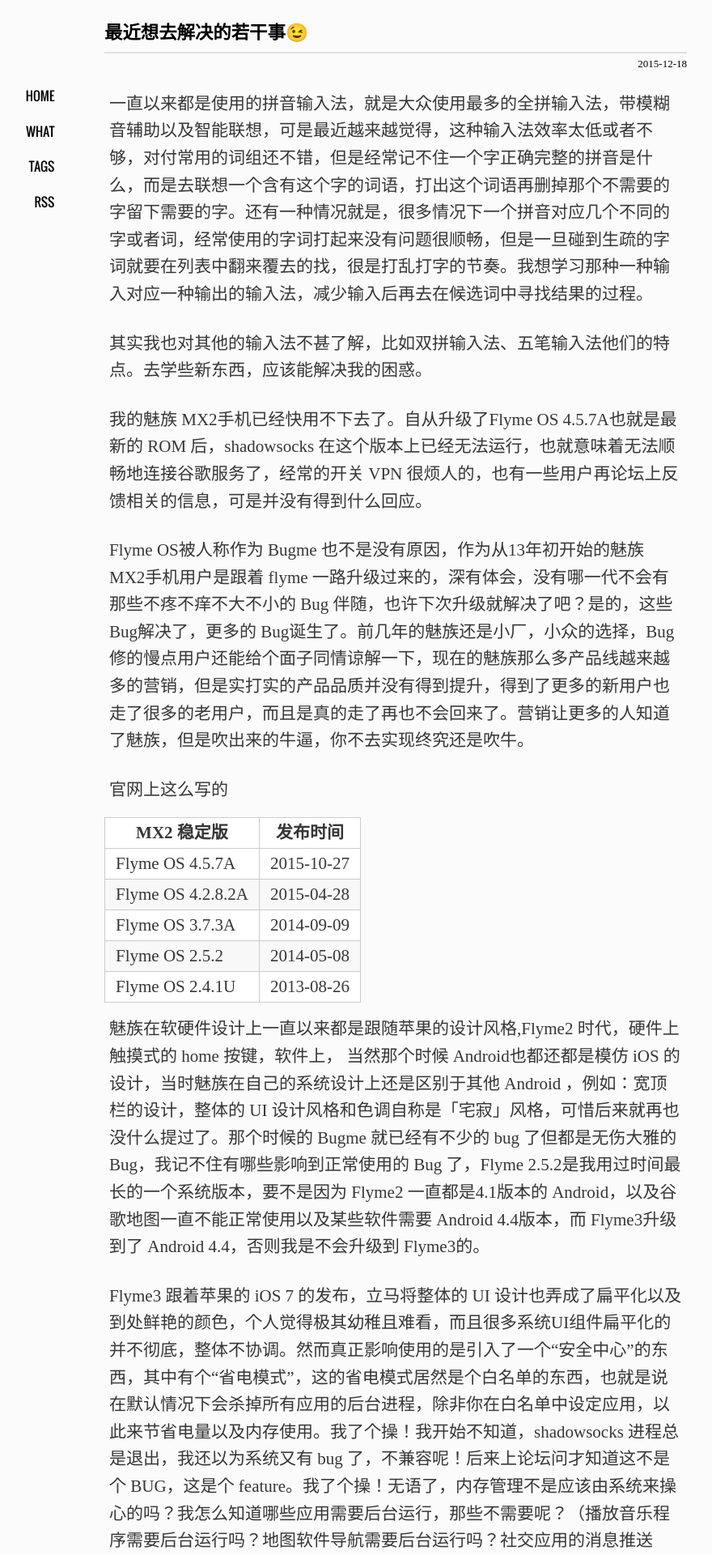
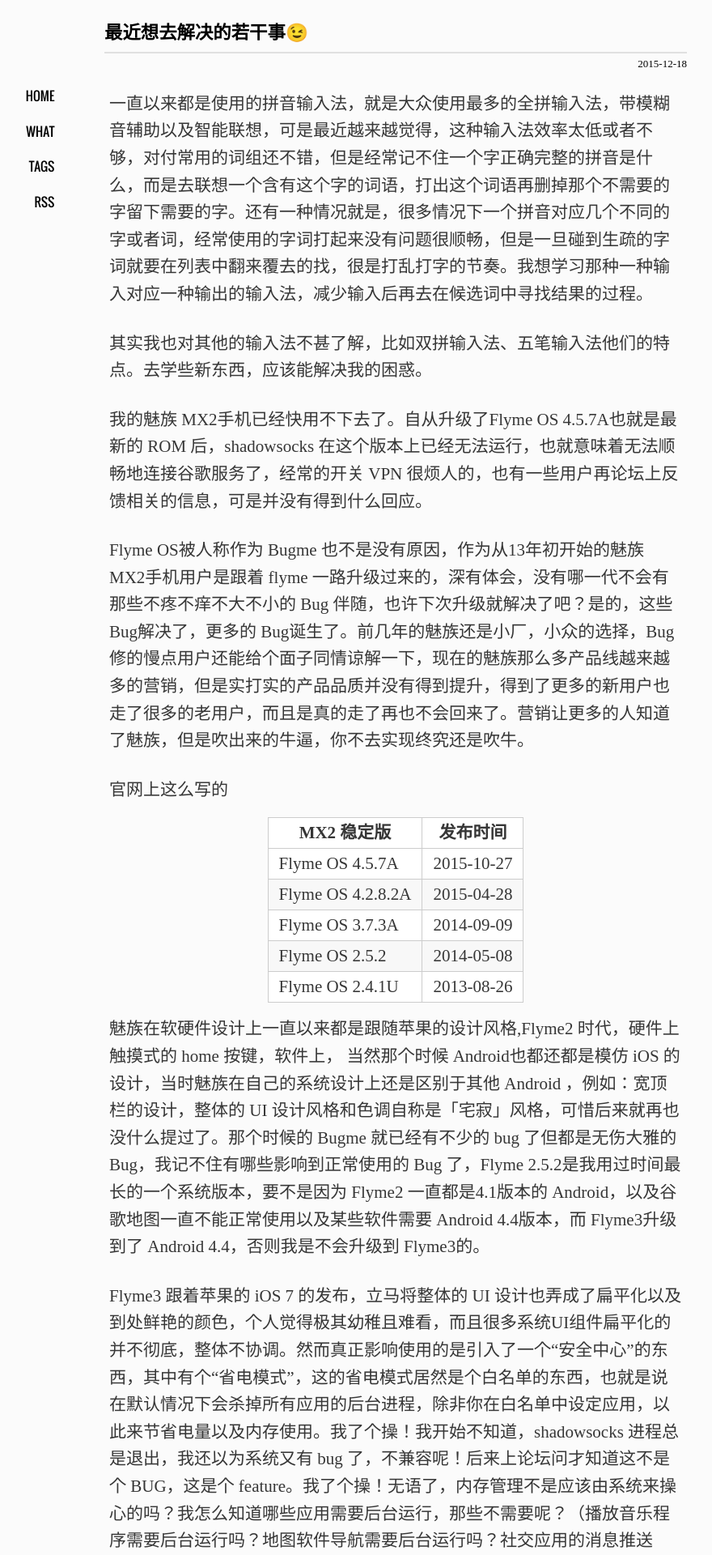
Before and after one commit to xavierskip/xavierskip.github.io, a Jekyll site: the page built from _posts/2015-12-18-want-to-do.md, in a window 1280 px wide. Shown: the top 1920 px of the page at 81% size, without its empty margins (151-1031 px from the left). Built offline with Jekyll 4.4.1, drawn with Linux system fonts in a browser that asks for light colours; comment, search, counter and statistics services are not loaded.

Commit message:
table margin:auto

```diff
--- a/media/css/style.css
+++ b/media/css/style.css
@@ -198,7 +198,7 @@
 
 /* table */
 table {
-  padding: 0;border-collapse: collapse;
+	margin: auto;padding: 0;border-collapse: collapse;
 }
 table tr {
   border-top: 1px solid #cccccc;
```
